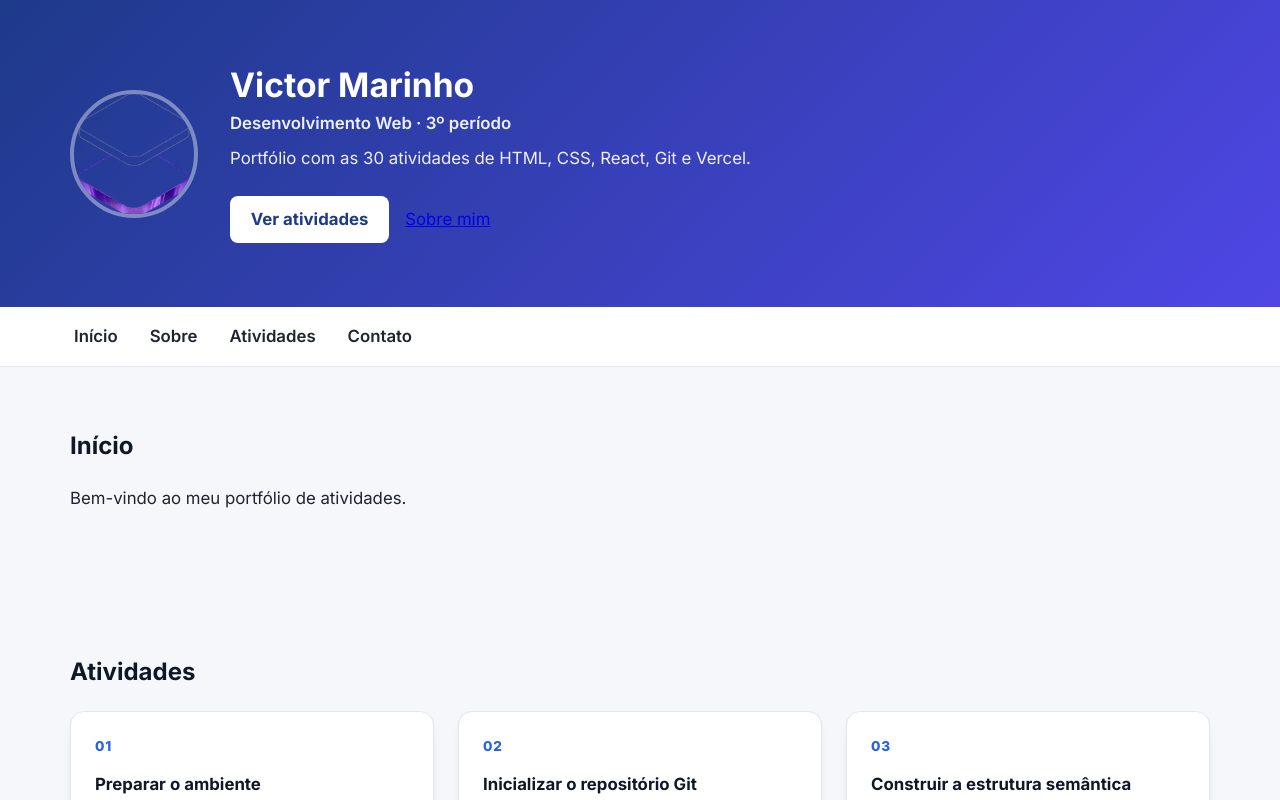
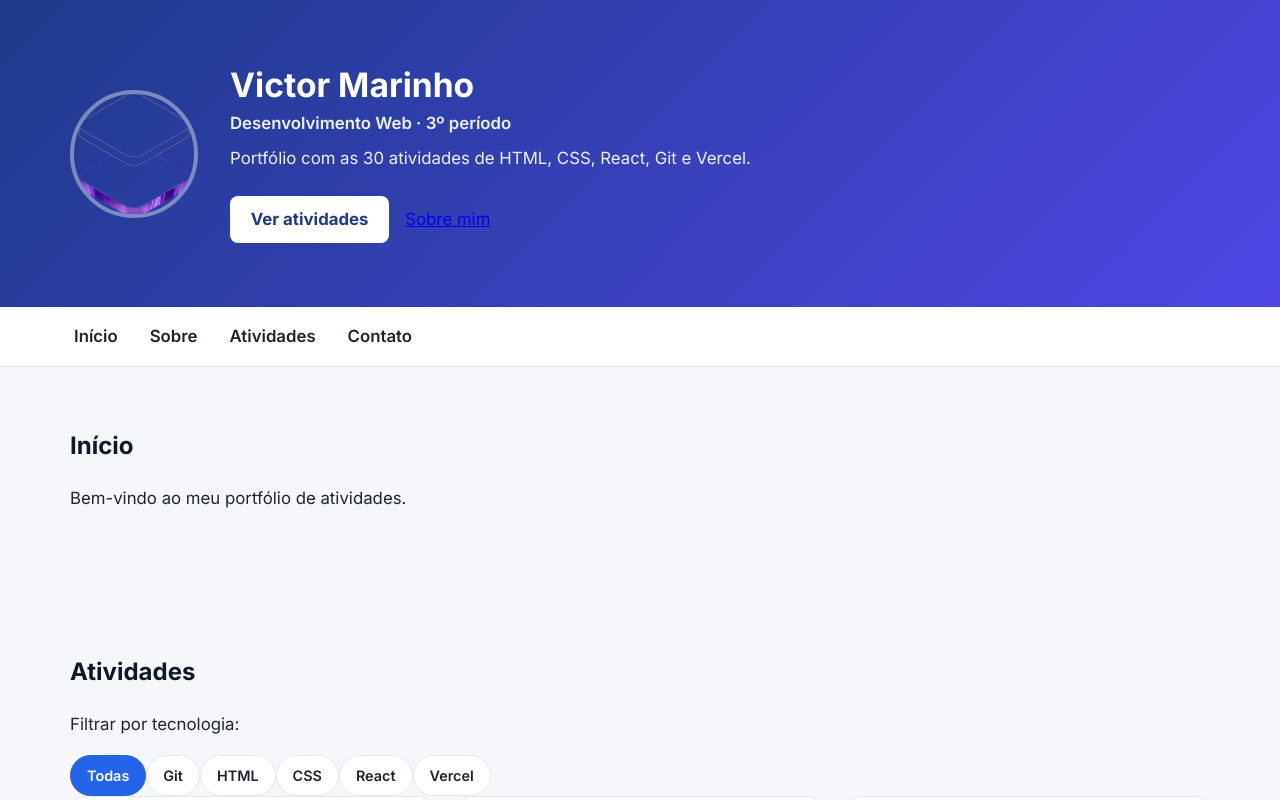
Before and after one commit to Marinho2005/exercicio-faculdade, a React (Vite) app: page / in a window 1280 px wide. Shown: the top 800 px of the page. Built offline with nearby package versions, Linux system fonts and the light colour scheme.

Commit message:
feat: filtrar atividades por tecnologia com useState

```diff
--- a/src/components/SecaoAtividades.tsx
+++ b/src/components/SecaoAtividades.tsx
@@ -1,14 +1,42 @@
+import { useState } from 'react'
 import { atividades } from '../data/atividades'
 import CardAtividade from './CardAtividade'
 
+const tecnologias = ['Todas', 'Git', 'HTML', 'CSS', 'React', 'Vercel'] as const
+type FiltroTecnologia = (typeof tecnologias)[number]
+
 function SecaoAtividades() {
+  const [filtro, setFiltro] = useState<FiltroTecnologia>('Todas')
+
+  /* lista derivada: nada no array original foi alterado/mutado */
+  const atividadesFiltradas =
+    filtro === 'Todas'
+      ? atividades
+      : atividades.filter((atividade) => atividade.tecnologia === filtro)
+
   return (
     <section id="atividades" aria-labelledby="titulo-atividades">
       <div className="container">
         <h2 id="titulo-atividades">Atividades</h2>
+
+        <p className="filtros-dica">Filtrar por tecnologia:</p>
+        <div className="grupo-filtros" role="group" aria-label="Filtrar por tecnologia">
+          {tecnologias.map((tecnologia) => (
+            <button
+              key={tecnologia}
+              className={`filtro-botao${filtro === tecnologia ? ' filtro-botao-ativo' : ''}`}
+              type="button"
+              aria-pressed={filtro === tecnologia}
+              onClick={() => setFiltro(tecnologia)}
+            >
+              {tecnologia}
+            </button>
+          ))}
+        </div>
+
         <ul className="lista-cartoes">
-          {/* map transforma cada item do array em um cartão com a propria key */}
-          {atividades.map((atividade) => (
+          {/* map transforma cada item do array filtrado em um cartão com key estável */}
+          {atividadesFiltradas.map((atividade) => (
             <CardAtividade
               key={atividade.id}
               numero={atividade.id}
```
